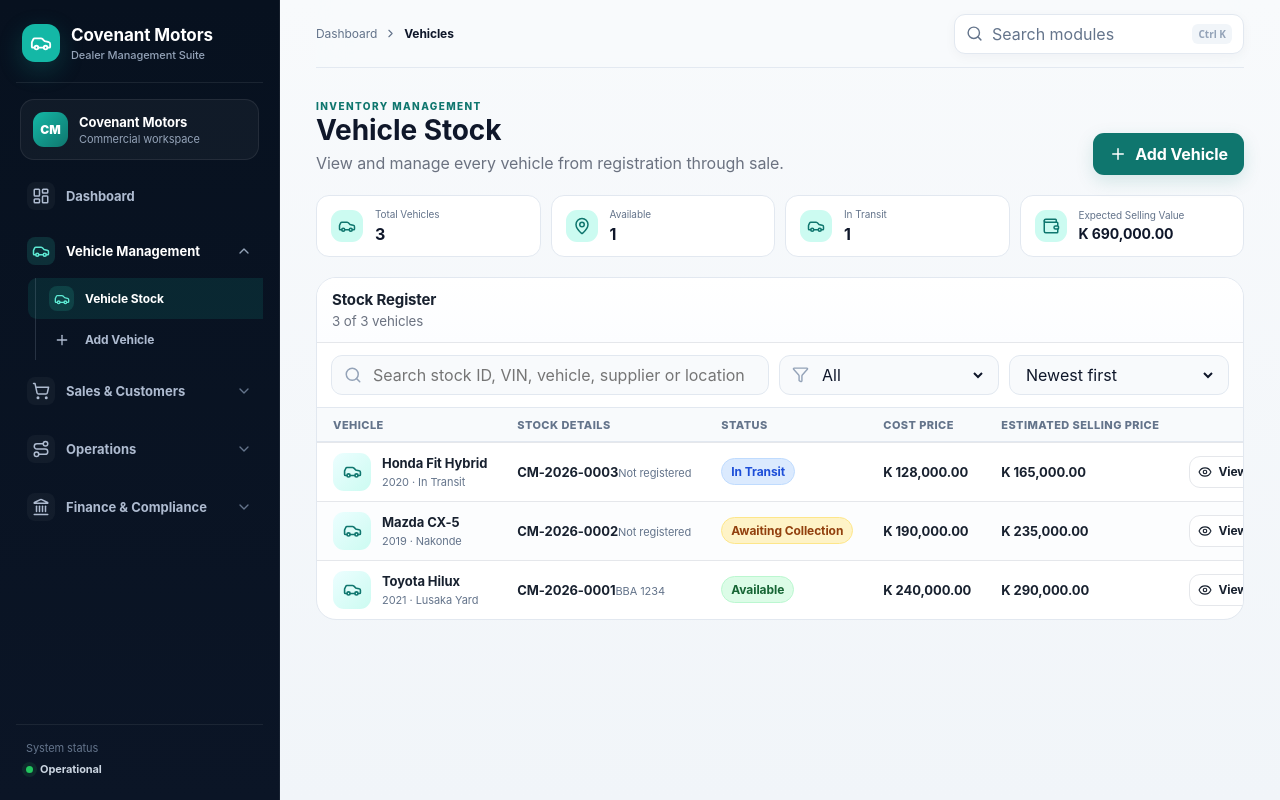
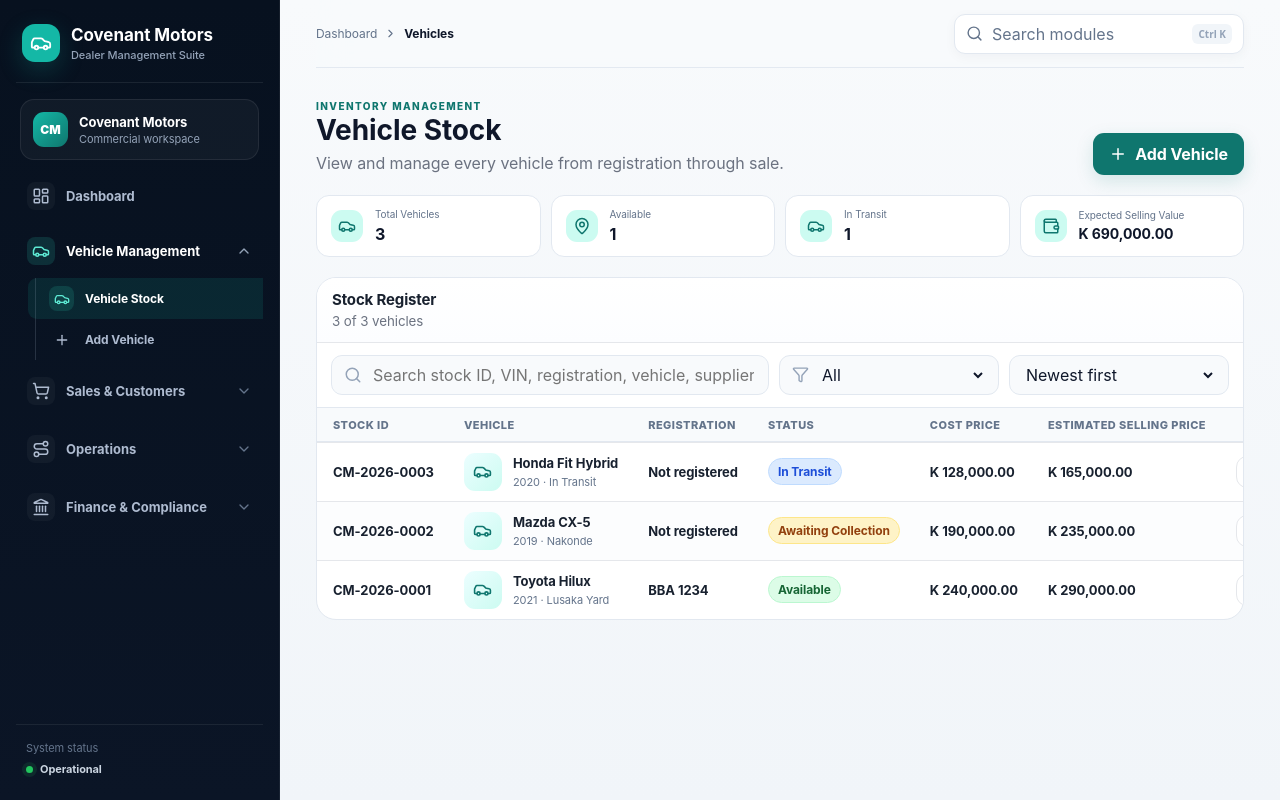
Before and after one commit to UpeLungu/covenant-motors, a Next.js app: page /vehicles in a window 1280 px wide. Built offline with nearby package versions, Linux system fonts and the light colour scheme.

Commit message:
Separate stock ID and registration columns in vehicle register

```diff
--- a/app/vehicles/page.tsx
+++ b/app/vehicles/page.tsx
@@ -32,13 +32,13 @@ export default function VehiclesPage(){
  <section className="panel inventory-panel">
   <div className="panel-head"><div><h2>Stock Register</h2><small className="muted">{filtered.length} of {vehicles.length} vehicle{vehicles.length===1?"":"s"}</small></div></div>
   <div className="inventory-toolbar advanced-toolbar">
-   <div className="search-control"><Search size={18}/><input placeholder="Search stock ID, VIN, vehicle, supplier or location" value={query} onChange={e=>setQuery(e.target.value)}/></div>
+   <div className="search-control"><Search size={18}/><input placeholder="Search stock ID, VIN, registration, vehicle, supplier or location" value={query} onChange={e=>setQuery(e.target.value)}/></div>
    <div className="filter-control"><Filter size={17}/><select value={status} onChange={e=>setStatus(e.target.value)} aria-label="Filter by status"><option>All</option><option>Awaiting Collection</option><option>In Transit</option><option>Available</option><option>Reserved</option><option>Under Repair</option><option>Sold</option></select></div>
    <div className="filter-control"><select value={sort} onChange={e=>setSort(e.target.value as SortOption)} aria-label="Sort vehicles"><option value="newest">Newest first</option><option value="stock">Stock ID</option><option value="vehicle">Vehicle name</option><option value="value-high">Highest value</option><option value="value-low">Lowest value</option></select></div>
    {(query||status!=="All"||sort!=="newest")&&<button className="clear-filter" type="button" onClick={clearFilters}>Reset</button>}
   </div>
-  <div className="desktop-stock-table table-wrap"><table><thead><tr><th>Vehicle</th><th>Stock Details</th><th>Status</th><th>Cost Price</th><th>Estimated Selling Price</th><th>Actions</th></tr></thead><tbody>{filtered.map(v=><tr key={v.id}><td><div className="vehicle-cell"><div className="vehicle-thumb"><Car size={19}/></div><span><b>{v.make} {v.model}</b><small>{v.year} · {v.currentLocation}</small></span></div></td><td><b>{v.stockId}</b><small>{v.registrationNumber||"Not registered"}</small></td><td><span className={`badge ${badge(v.status)}`}>{v.status}</span></td><td><b>{formatCurrency(cost(v),"ZMW")}</b></td><td><b>{value(v)?formatCurrency(value(v),"ZMW"):"Not valued"}</b></td><td><div className="row-actions"><Link className="button secondary compact-button" href={`/vehicles/${v.id}`}><Eye size={14}/>View</Link><Link className="button secondary compact-button" href={`/vehicles/${v.id}/edit`}><PenLine size={14}/>Edit</Link><button className="button secondary compact-button" type="button" onClick={()=>setEditing(v)}><Wallet size={14}/>Value</button>{v.status!=="Sold"&&<Link className="button compact-button" href={`/sales?vehicle=${v.id}`}><ShoppingCart size={14}/>Sell</Link>}</div></td></tr>)}</tbody></table></div>
-  <div className="mobile-stock-list">{filtered.map(v=><article className="mobile-stock-card" key={v.id}><div className="mobile-stock-top"><div className="vehicle-thumb"><Car size={19}/></div><div><b>{v.make} {v.model} {v.year}</b><small>{v.stockId} · {v.registrationNumber||"Not registered"}</small></div><span className={`badge ${badge(v.status)}`}>{v.status}</span></div><div className="mobile-stock-meta"><span><small>Location</small><b>{v.currentLocation}</b></span><span><small>Cost Price</small><b>{formatCurrency(cost(v),"ZMW")}</b></span><span><small>Estimated Selling Price</small><b>{value(v)?formatCurrency(value(v),"ZMW"):"Not valued"}</b></span></div><div className="mobile-card-actions"><Link className="button secondary compact-button" href={`/vehicles/${v.id}`}><Eye size={15}/>View</Link><Link className="button secondary compact-button" href={`/vehicles/${v.id}/edit`}><PenLine size={15}/>Edit</Link><button className="button secondary compact-button" type="button" onClick={()=>setEditing(v)}><Wallet size={15}/>Value</button>{v.status!=="Sold"&&<Link className="button compact-button" href={`/sales?vehicle=${v.id}`}><ShoppingCart size={15}/>Sell</Link>}</div></article>)}</div>
+  <div className="desktop-stock-table table-wrap"><table><thead><tr><th>Stock ID</th><th>Vehicle</th><th>Registration</th><th>Status</th><th>Cost Price</th><th>Estimated Selling Price</th><th>Actions</th></tr></thead><tbody>{filtered.map(v=><tr key={v.id}><td><b>{v.stockId}</b></td><td><div className="vehicle-cell"><div className="vehicle-thumb"><Car size={19}/></div><span><b>{v.make} {v.model}</b><small>{v.year} · {v.currentLocation}</small></span></div></td><td><b>{v.registrationNumber||"Not registered"}</b></td><td><span className={`badge ${badge(v.status)}`}>{v.status}</span></td><td><b>{formatCurrency(cost(v),"ZMW")}</b></td><td><b>{value(v)?formatCurrency(value(v),"ZMW"):"Not valued"}</b></td><td><div className="row-actions"><Link className="button secondary compact-button" href={`/vehicles/${v.id}`}><Eye size={14}/>View</Link><Link className="button secondary compact-button" href={`/vehicles/${v.id}/edit`}><PenLine size={14}/>Edit</Link><button className="button secondary compact-button" type="button" onClick={()=>setEditing(v)}><Wallet size={14}/>Value</button>{v.status!=="Sold"&&<Link className="button compact-button" href={`/sales?vehicle=${v.id}`}><ShoppingCart size={14}/>Sell</Link>}</div></td></tr>)}</tbody></table></div>
+  <div className="mobile-stock-list">{filtered.map(v=><article className="mobile-stock-card" key={v.id}><div className="mobile-stock-top"><div className="vehicle-thumb"><Car size={19}/></div><div><b>{v.stockId}</b><small>{v.make} {v.model} {v.year}</small></div><span className={`badge ${badge(v.status)}`}>{v.status}</span></div><div className="mobile-stock-meta"><span><small>Registration</small><b>{v.registrationNumber||"Not registered"}</b></span><span><small>Location</small><b>{v.currentLocation}</b></span><span><small>Cost Price</small><b>{formatCurrency(cost(v),"ZMW")}</b></span><span><small>Estimated Selling Price</small><b>{value(v)?formatCurrency(value(v),"ZMW"):"Not valued"}</b></span></div><div className="mobile-card-actions"><Link className="button secondary compact-button" href={`/vehicles/${v.id}`}><Eye size={15}/>View</Link><Link className="button secondary compact-button" href={`/vehicles/${v.id}/edit`}><PenLine size={15}/>Edit</Link><button className="button secondary compact-button" type="button" onClick={()=>setEditing(v)}><Wallet size={15}/>Value</button>{v.status!=="Sold"&&<Link className="button compact-button" href={`/sales?vehicle=${v.id}`}><ShoppingCart size={15}/>Sell</Link>}</div></article>)}</div>
   {!filtered.length&&<div className="empty"><Search size={32}/><h3>{vehicles.length?"No matching vehicles":"No vehicles recorded"}</h3><p>{vehicles.length?"Change the search or filters to view other stock.":"Add the first vehicle to begin tracking stock, expenses and sales."}</p>{vehicles.length?<button className="button secondary" type="button" onClick={clearFilters}>Reset Filters</button>:<Link className="button" href="/vehicles/new"><Plus size={16}/>Add First Vehicle</Link>}</div>}
  </section>
  </>;
```
